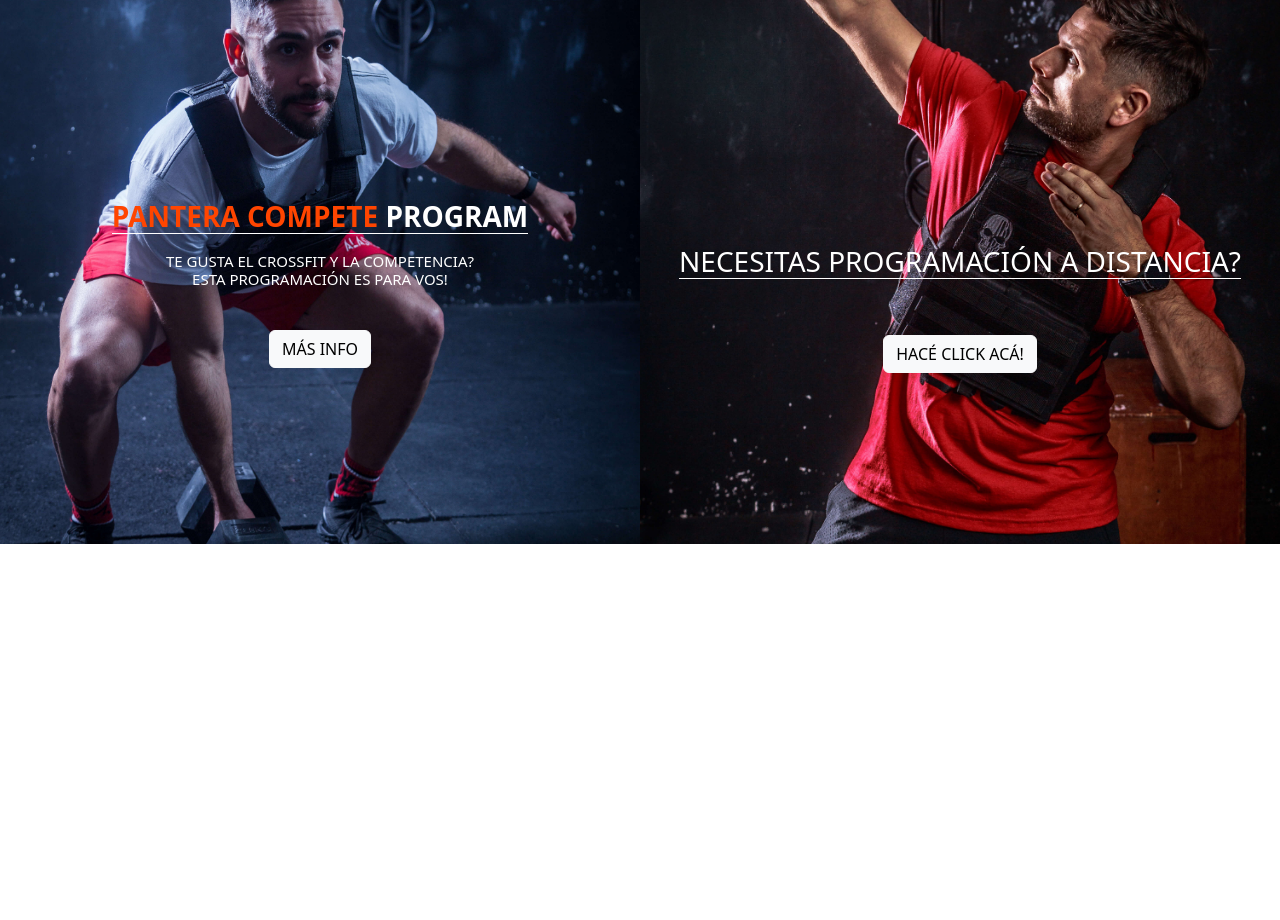
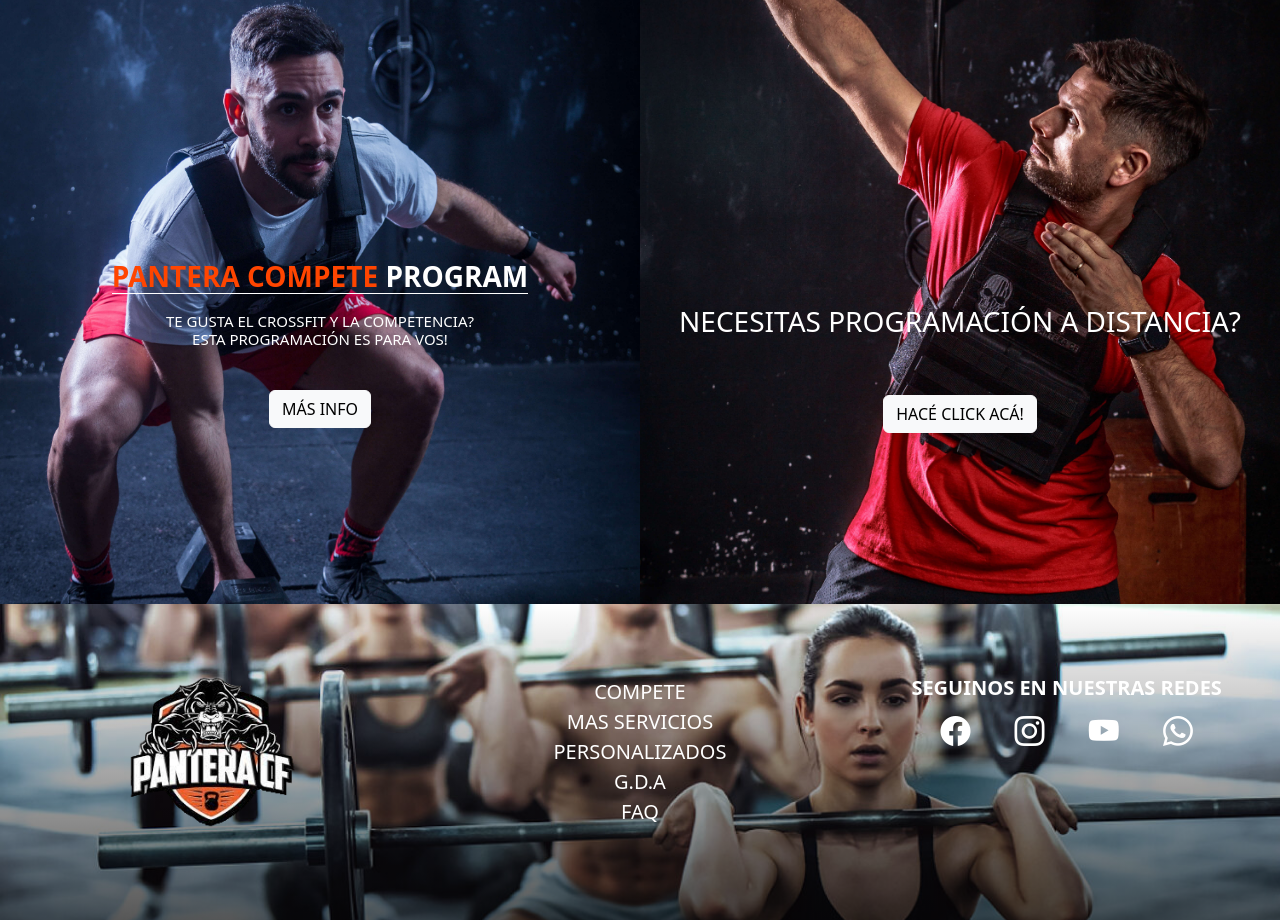
Before and after one commit to LucasCiminelli/PreEntrega2-CIMINELLI, a plain HTML site: page index.html in a window 1280 px wide. Shown: the part 1880-2800 px from the top of the page. Before the commit the page ends 2424 px from the top, so only its background shows below. Drawn offline with nearby package versions, Linux system fonts and the light colour scheme.

Commit message:
agregué el footer + estilos css de bootstrap + css propio y media queries

```diff
--- a/index.html
+++ b/index.html
@@ -122,7 +122,52 @@
     </main>
     <footer>
 
+            <div class="container-fluid">
 
+                    <div class="row py-5">
+
+                            <div class="col-xs-12 col-md-12 col-lg-4 col-xl-4 d-flex justify-content-center align-items-center">
+
+                                <img class="logo--footer" src="./imgs/logo-PhotoRoom.png-PhotoRoom.png" alt="Logo" />
+
+                            </div>
+                            <div class="about-footer col-xs-12 col-md-12 col-lg-4 col-xl-4 d-flex justify-content-center align-items-center">
+
+                                <ul class="px-0 my-0 py-4">
+                                        <li><a href="">COMPETE</a></li>
+                                        <li><a href="">MAS SERVICIOS</a></li>
+                                        <li><a href="">PERSONALIZADOS</a></li>
+                                        <li><a href="">G.D.A</a></li>
+                                        <li><a href="">FAQ</a></li>
+                                  </ul>
+
+
+
+                            </div>
+                            <div class="redes col-xs-12 col-md-12 col-lg-4 col-xl-4 text-center py-4 text-white">
+
+
+                                <h3>SEGUINOS EN NUESTRAS REDES</h3>
+                                <i class="bi bi-facebook"></i>
+                                <i class="bi bi-instagram"></i>
+                                <i class="bi bi-youtube"></i>
+                                <i class="bi bi-whatsapp"></i>
+
+
+                            </div>
+
+                    </div>
+                    <div class="row">
+
+                            <div class="copyright text-white">
+
+                                PANTERA CF. 2023 All rights reserved
+
+                            </div>
+
+                    </div>
+
+            </div>
 
     </footer>
 
--- a/styles.css
+++ b/styles.css
@@ -1,4 +1,6 @@
 /* index CSS */
+
+/* HEADER */
 
 .logo {
     width: 150px;
@@ -17,6 +19,8 @@
   nav {
     font-size: 18px;
   }
+
+/* MAIN */
 
   .objetivo--mejor {
     color: orangered;
@@ -87,5 +91,85 @@
   }
   .distancia-title {
     padding: 170px 0px 0 0px;
-    border-bottom: 1px solid white;
   }
+
+  /* FOOTER */
+
+  footer {
+    background-image: linear-gradient(rgba(0, 0, 0, 0.001), black),
+      url(imgs/acti.jpg);
+    background-position: center;
+    background-size: cover;
+    height: 80vh;
+    width: 100%;
+    object-fit: cover;
+    text-align: center;
+  }
+
+  .logo--footer {
+    width: 150px;
+  }
+
+  .about-footer li {
+    list-style-type: none;
+    font-size: 20px;
+  }
+  .about-footer li a {
+    text-decoration: none;
+    color: white;
+  }
+
+  .redes {
+    text-align: center;
+    padding-top: 100px;
+  }
+  .redes h3 {
+    font-size: 20px;
+    font-weight: bold;
+  }
+
+  .redes i {
+    font-size: 30px;
+    padding: 0px 20px;
+    font-weight: bold;
+  }
+
+  .copyright {
+    padding-top: 50px;
+  }
+
+
+  @media (min-width: 768px) {
+    .logo--objetivo {
+      padding-top: 100px;
+      padding-left: 10px;
+      display: block;
+    }
+    .objetivo h2 {
+      font-size: 50px;
+      text-align: left;
+      justify-content: left;
+    }
+
+    .clase-de-prueba h3 {
+      font-size: 30px;
+    }
+
+    footer {
+      height: 60vh;
+    }
+
+    .logo--footer {
+        width: 200px;
+      }
+  }
+  @media (max-width: 375px){
+footer {
+    height: 100vh;
+}
+  }
+  @media (max-width: 500px) {
+    .objetivo h2 {
+      font-size: 30px;
+    }
+  }
```
